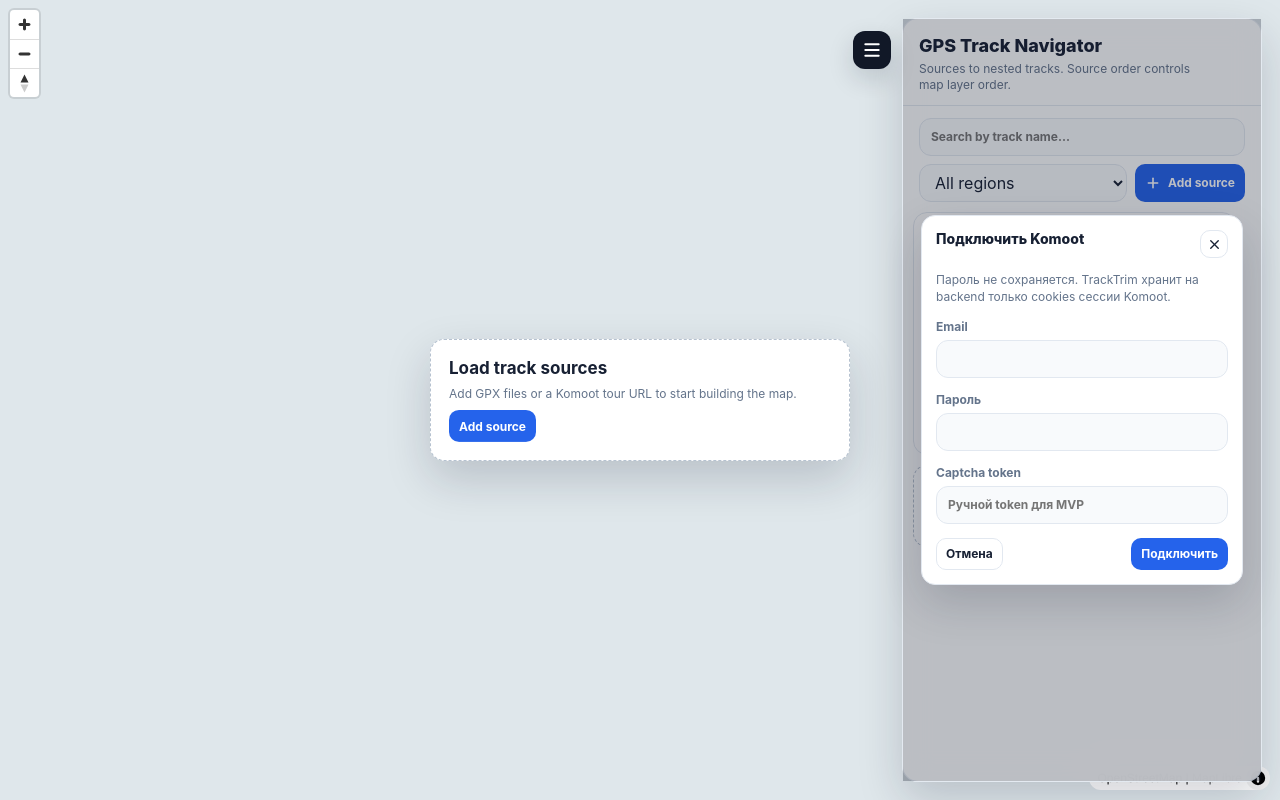
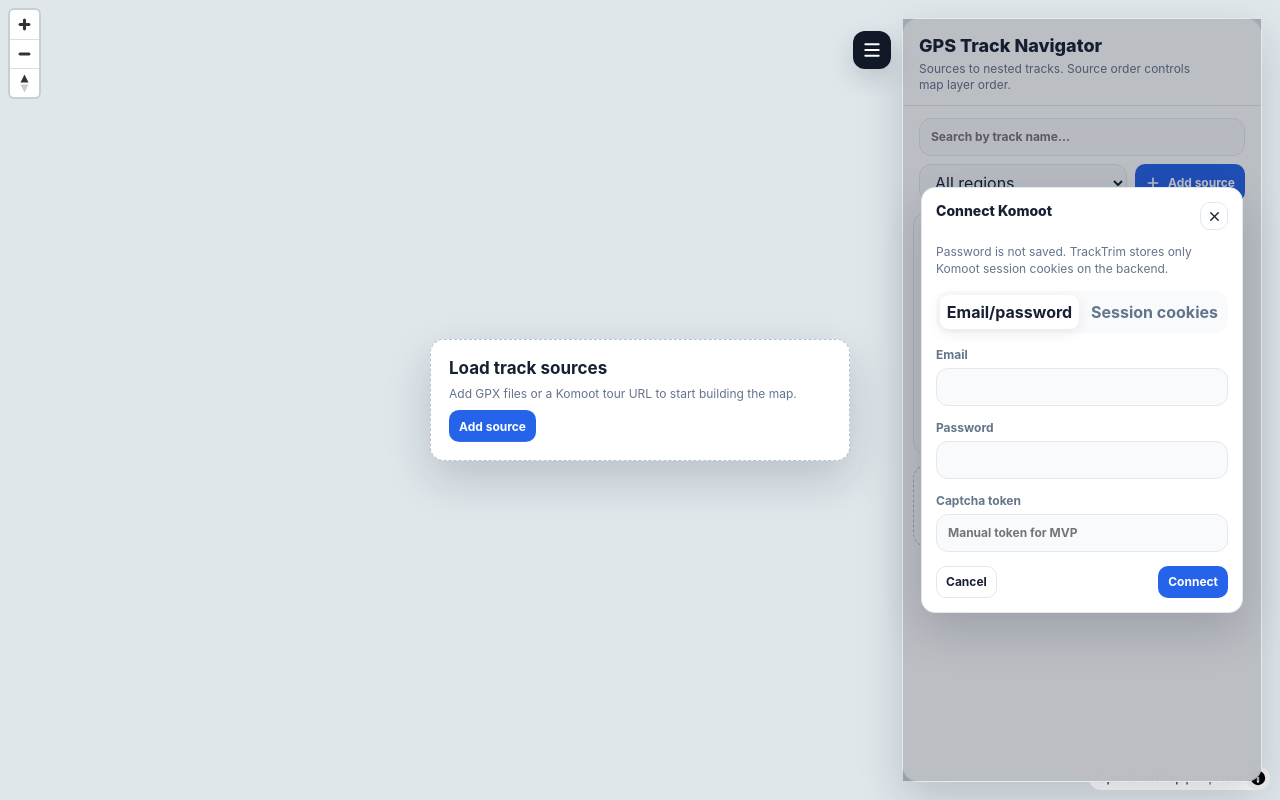
Before and after one commit to Sergek888/TrackTrim, a React (Vite) app: page / in a window 1280 px wide. Both pictures are taken after a click on the button "Подключить Komoot". Built offline with nearby package versions, Linux system fonts and the light colour scheme; no server answers.

Commit message:
Add manual Komoot session connection

```diff
--- a/src/ui/components/sources/KomootConnectDialog.tsx
+++ b/src/ui/components/sources/KomootConnectDialog.tsx
@@ -14,13 +14,18 @@ type KomootConnectDialogProps = {
   onConnected: (connection: KomootConnection) => void
 }
 
+type ConnectMode = 'password' | 'session'
+
 export default function KomootConnectDialog({
   onCancel,
   onConnected,
 }: KomootConnectDialogProps) {
+  const [mode, setMode] = useState<ConnectMode>('password')
   const [email, setEmail] = useState('')
   const [password, setPassword] = useState('')
   const [captcha, setCaptcha] = useState('')
+  const [kmtSess, setKmtSess] = useState('')
+  const [kmtSessSig, setKmtSessSig] = useState('')
   const [errorMessage, setErrorMessage] = useState<string | null>(null)
   const [submitting, setSubmitting] = useState(false)
 
@@ -30,7 +35,27 @@ export default function KomootConnectDialog({
     setErrorMessage(null)
 
     try {
-      const response = await fetch('/api/komoot/login', {
+      const response = mode === 'password' ? await submitPasswordLogin() : await submitSessionLogin()
+      const payload = (await response.json()) as KomootConnection
+
+      if (!response.ok || !payload.connected) {
+        setErrorMessage(
+          payload.error ??
+            'Komoot requires captcha. Use a valid captcha token or connect through session cookies in dev mode.',
+        )
+        return
+      }
+
+      onConnected(payload)
+    } catch {
+      setErrorMessage('Komoot connection could not be completed.')
+    } finally {
+      setSubmitting(false)
+    }
+  }
+
+  function submitPasswordLogin(): Promise<Response> {
+    return fetch('/api/komoot/login', {
       method: 'POST',
       headers: { 'content-type': 'application/json' },
       body: JSON.stringify({
@@ -39,38 +64,52 @@ export default function KomootConnectDialog({
         captcha: captcha.trim(),
       }),
     })
-      const payload = (await response.json()) as KomootConnection
-
-      if (!response.ok || !payload.connected) {
-        setErrorMessage(
-          payload.error ??
-            'Komoot требует captcha. Для стабильного подключения нужен официальный API или ручной импорт GPX/session в dev mode.',
-        )
-        return
   }
 
-      onConnected(payload)
-    } catch {
-      setErrorMessage('Не удалось подключить Komoot.')
-    } finally {
-      setSubmitting(false)
-    }
+  function submitSessionLogin(): Promise<Response> {
+    return fetch('/api/komoot/manual-session', {
+      method: 'POST',
+      headers: { 'content-type': 'application/json' },
+      body: JSON.stringify({
+        kmtSess: kmtSess.trim(),
+        kmtSessSig: kmtSessSig.trim(),
+      }),
+    })
   }
 
   return (
     <div className="dialog-backdrop" role="presentation">
-      <form className="add-source-dialog" aria-label="Подключить Komoot" onSubmit={handleSubmit}>
+      <form className="add-source-dialog" aria-label="Connect Komoot" onSubmit={handleSubmit}>
         <header>
-          <h2>Подключить Komoot</h2>
+          <h2>Connect Komoot</h2>
           <button className="icon-button" type="button" aria-label="Close" onClick={onCancel}>
             <X aria-hidden="true" size={15} strokeWidth={2.2} />
           </button>
         </header>
 
         <p className="form-note">
-          Пароль не сохраняется. TrackTrim хранит на backend только cookies сессии Komoot.
+          Password is not saved. TrackTrim stores only Komoot session cookies on the backend.
         </p>
 
+        <div className="segmented-control" role="group" aria-label="Komoot connect mode">
+          <button
+            type="button"
+            className={mode === 'password' ? 'is-selected' : ''}
+            onClick={() => setMode('password')}
+          >
+            Email/password
+          </button>
+          <button
+            type="button"
+            className={mode === 'session' ? 'is-selected' : ''}
+            onClick={() => setMode('session')}
+          >
+            Session cookies
+          </button>
+        </div>
+
+        {mode === 'password' ? (
+          <>
             <label>
               <span>Email</span>
               <input
@@ -83,7 +122,7 @@ export default function KomootConnectDialog({
             </label>
 
             <label>
-          <span>Пароль</span>
+              <span>Password</span>
               <input
                 type="password"
                 name="password"
@@ -100,19 +139,47 @@ export default function KomootConnectDialog({
                 name="captcha"
                 autoComplete="off"
                 value={captcha}
-            placeholder="Ручной token для MVP"
+                placeholder="Manual token for MVP"
                 onChange={(event) => setCaptcha(event.target.value)}
               />
             </label>
+          </>
+        ) : (
+          <>
+            <p className="form-note">
+              Dev fallback: paste kmt_sess and kmt_sess.sig from an already logged-in Komoot browser session.
+            </p>
+
+            <label>
+              <span>kmt_sess</span>
+              <input
+                type="password"
+                autoComplete="off"
+                value={kmtSess}
+                onChange={(event) => setKmtSess(event.target.value)}
+              />
+            </label>
+
+            <label>
+              <span>kmt_sess.sig</span>
+              <input
+                type="password"
+                autoComplete="off"
+                value={kmtSessSig}
+                onChange={(event) => setKmtSessSig(event.target.value)}
+              />
+            </label>
+          </>
+        )}
 
         {errorMessage !== null && <p className="error-message">{errorMessage}</p>}
 
         <footer>
           <button className="secondary-button" type="button" onClick={onCancel}>
-            Отмена
+            Cancel
           </button>
           <button className="save-button" type="submit" disabled={submitting}>
-            {submitting ? 'Подключение...' : 'Подключить'}
+            {submitting ? 'Connecting...' : 'Connect'}
           </button>
         </footer>
       </form>
```
Also changed, not shown: api/komoot/login.ts (+18 -4 lines), api/komoot/manual-session.ts (added, +83 -0 lines). Lines whose indentation alone changed are shown as unchanged.
